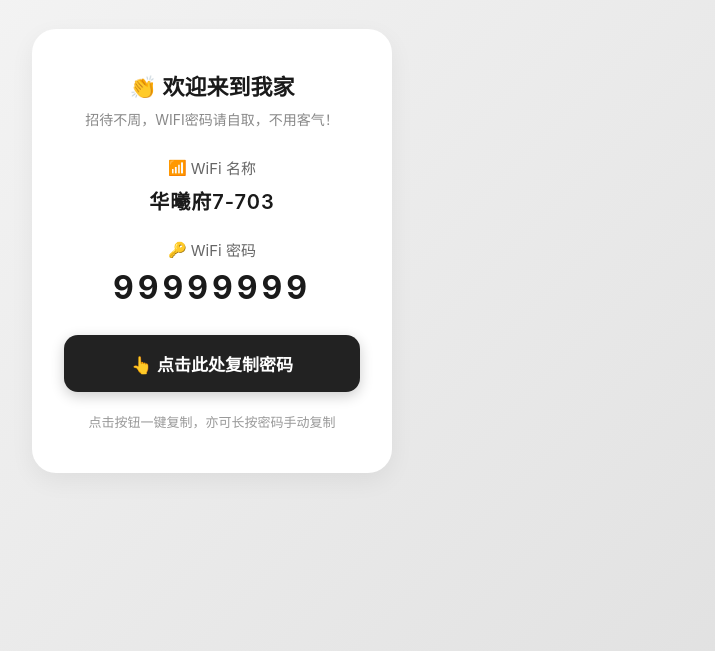
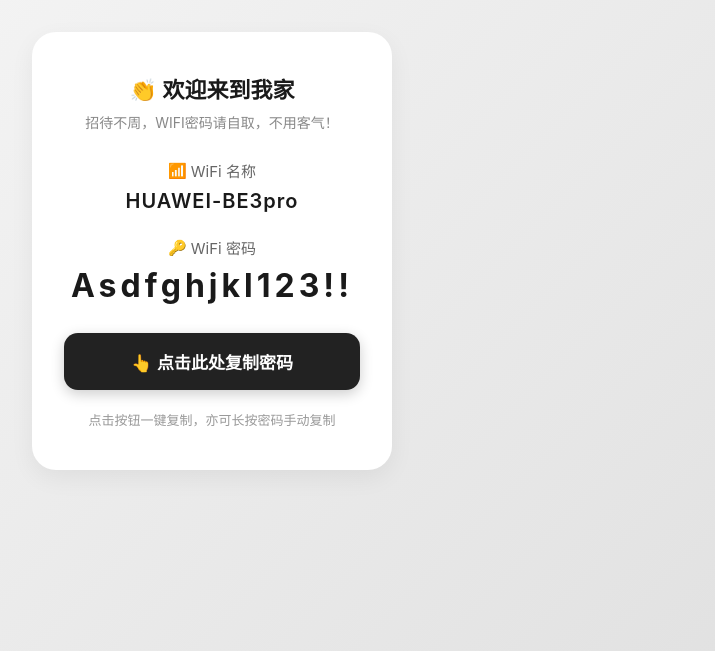
Before and after one commit to hisen9911-creator/wifi-page, a plain HTML site: page index.html in a window 1280 px wide. Shown: the part 149-800 px from the top of the page, without its empty margins (428-1143 px from the left). Drawn offline with Linux system fonts and the light colour scheme.

Commit message:
password changing-260921

```diff
--- a/index.html
+++ b/index.html
@@ -115,8 +115,8 @@
         // ==========================================
         // 只需修改下面这两行，填入真实的 WiFi 名称和密码
         // ==========================================
-        var WIFI_NAME = "华曦府7-703";
-        var WIFI_PASSWORD = "99999999";
+        var WIFI_NAME = "HUAWEI-BE3pro";
+        var WIFI_PASSWORD = "Asdfghjkl123!!";
 
         // 页面加载时，自动填充 WiFi 名称和密码
         document.getElementById("wifiName").textContent = WIFI_NAME;
```
